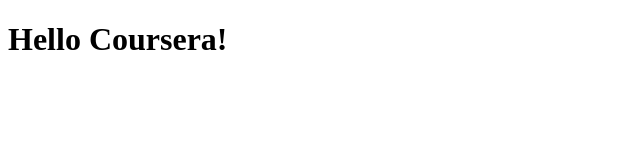
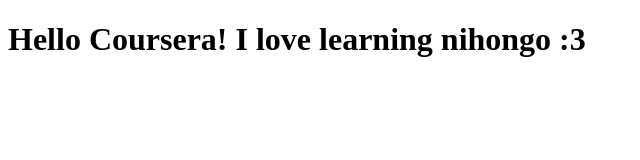
Before and after one commit to Caramale/courseraHTMLJSCSS, a plain HTML site: page site/index.html in a window 1280 px wide. Shown: the whole page, without its empty margins (0-640 px from the left). Drawn offline with Linux system fonts and the light colour scheme.

Commit message:
Addition

```diff
--- a/site/index.html
+++ b/site/index.html
@@ -4,6 +4,6 @@
 	<title>Hello Coursera!</title>
 </head>
 <body>
-<h1>Hello Coursera!</h1>
+<h1>Hello Coursera! I love learning nihongo :3</h1>
 </body>
 </html>
```
